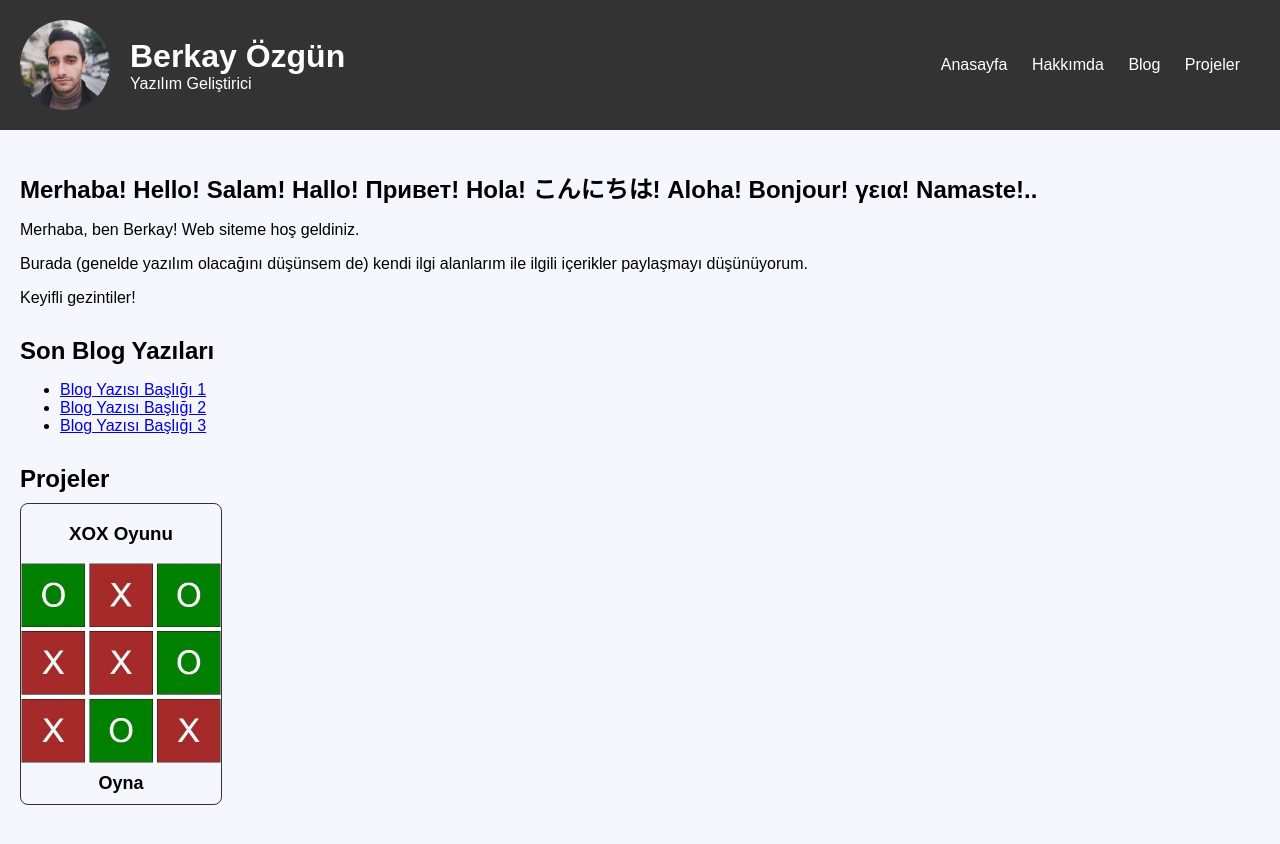
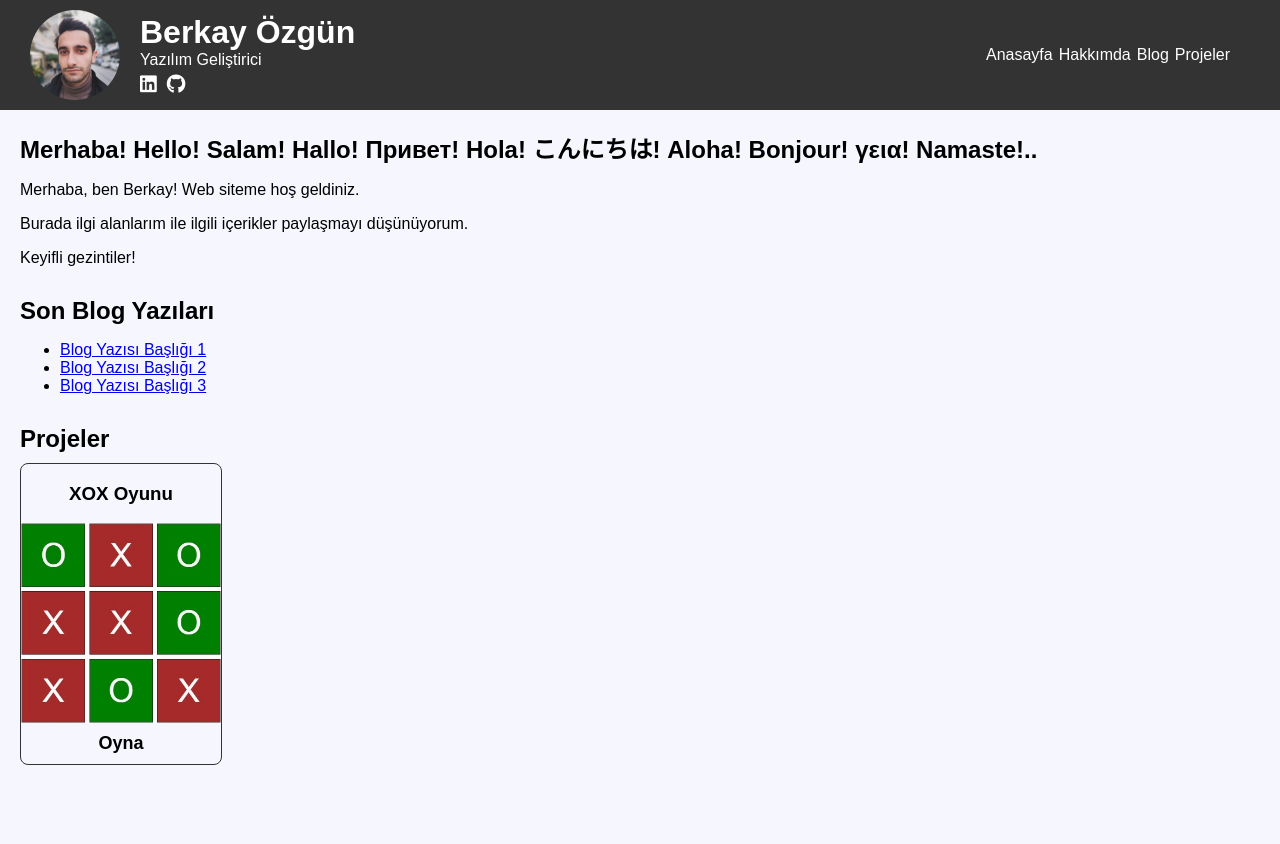
Before and after one commit to Derv1s/Derv1s.github.io, a plain HTML site: page index.html in a window 1280 px wide. After the commit the page ends 800 px from the top, so only its background shows below. Drawn offline with Linux system fonts and the light colour scheme.

Commit message:
add social icons, css to navbar

```diff
--- a/index.html
+++ b/index.html
@@ -3,8 +3,24 @@
   <head>
     <meta charset="UTF-8" />
     <meta name="viewport" content="width=device-width, initial-scale=1.0" />
+    <meta name="description" content="Berkay Özgün's Personal Website" />
+    <meta name="keywords" content="Blog, HTML, CSS, JavaScript" />
+    <meta name="author" content="Berkay Özgün" />
     <link rel="stylesheet" href="style.css" />
-    <link rel="shortcut icon" href="./img/berserk-16.png" type="image/x-icon" id="favicon">
+    <link
+      rel="stylesheet"
+      href="https://cdnjs.cloudflare.com/ajax/libs/font-awesome/6.5.2/css/all.min.css"
+      integrity="sha512-SnH5WK+bZxgPHs44uWIX+LLJAJ9/2PkPKZ5QiAj6Ta86w+fsb2TkcmfRyVX3pBnMFcV7oQPJkl9QevSCWr3W6A=="
+      crossorigin="anonymous"
+      referrerpolicy="no-referrer"
+    />
+
+    <link
+      rel="shortcut icon"
+      href="./img/berserk-16.png"
+      type="image/x-icon"
+      id="favicon"
+    />
     <title>Berkay Özgün</title>
   </head>
   <body>
@@ -14,25 +30,29 @@
         <div class="profile-info">
           <h1>Berkay Özgün</h1>
           <p>Yazılım Geliştirici</p>
+          <div id="socialMedia">
+            <a href="https://www.linkedin.com/in/berkay-ozgun/" target="_blank"><i class="fab fa-linkedin"></i></a>
+            <a href="https://github.com/Derv1s" target="_blank"><i class="fab fa-github"></i></a>
+          </div>
         </div>
       </div>
-      <nav class="navbar">
-        <ul>
-          <li><a href="/index.html">Anasayfa</a></li>
-          <li><a href="#">Hakkımda</a></li>
-          <li><a href="#">Blog</a></li>
-          <li><a href="#projects">Projeler</a></li>
-        </ul>
+      <nav>
+        <a href="/index.html">Anasayfa</a>
+        <a href="#">Hakkımda</a>
+        <a href="#">Blog</a>
+        <a href="#projects">Projeler</a>
       </nav>
     </header>
 
     <main>
       <section>
-        <h2>Merhaba! Hello! Salam! Hallo! Привет! Hola! こんにちは! Aloha! Bonjour! γεια! Namaste!..</h2>
+        <h2>
+          Merhaba! Hello! Salam! Hallo! Привет! Hola! こんにちは! Aloha!
+          Bonjour! γεια! Namaste!..
+        </h2>
         <p>Merhaba, ben Berkay! Web siteme hoş geldiniz.</p>
         <p>
-          Burada (genelde yazılım olacağını düşünsem de) kendi ilgi alanlarım ile
-          ilgili içerikler paylaşmayı düşünüyorum.
+          Burada ilgi alanlarım ile ilgili içerikler paylaşmayı düşünüyorum.
         </p>
         <p>Keyifli gezintiler!</p>
       </section>
@@ -49,10 +69,10 @@
         <h2 id="projects">Projeler</h2>
         <div class="project-card">
           <h3>XOX Oyunu</h3>
-          <img src="/img/xoxGame.jpg" alt="">
+          <img src="/img/xoxGame.jpg" alt="" />
           <a href="https://berkayozgun.dev/XoXGame" target="_blank">Oyna</a>
         </div>
-      </article>
+      </section>
     </main>
   </body>
 </html>
--- a/style.css
+++ b/style.css
@@ -1,49 +1,18 @@
+/* body */
 body {
   background-color: rgb(246, 246, 255);
   font-family: Arial, sans-serif;
-    margin: 0;
+  margin: auto;
   padding: 0;
 }
 
+/* header */
 header {
   background-color: #333;
   color: #fff;
-    padding: 20px;
+  padding: 10px 30px;
   display: flex;
   justify-content: space-between;
-}
-
-.navbar {
-    display: flex;
-    align-items: center;
-}
-
-nav ul {
-    list-style-type: none;
-    padding: 0;
-}
-
-nav ul li {
-    display: inline;
-    margin-right: 20px;
-}
-
-nav ul li a {
-    color: #fff;
-    text-decoration: none;
-}
-
-main {
-    padding: 20px;
-}
-
-section {
-    margin-bottom: 30px;
-}
-
-h1,
-h2 {
-    margin-bottom: 10px;
 }
 
 .profile {
@@ -58,9 +27,61 @@ h2 {
   height: 90px;
 }
 
+.profile-info {
+    display: flex;
+    flex-direction: column;
+}
+
 .profile-info h1,
 .profile-info p {
   margin: 0;
+}
+
+#socialMedia {
+  list-style-type: none;
+  display: flex;
+  margin-top: 5px;
+}
+
+#socialMedia a {
+  margin-right: 10px;
+  font-size: larger;
+}
+
+#socialMedia a,
+nav a {
+  color: white;
+  text-decoration: none;
+  transition: font-size 0.25s;
+}
+
+nav {
+  display: flex;
+  align-items: center;
+  padding: 0 20px;
+  width: 20%;
+  justify-content: space-between;
+}
+
+nav a:hover {
+    font-size: x-large;
+    transition: font-size 0.25s;
+    text-shadow: 1px 1px 20px white;
+}
+
+
+/* main */
+main {
+  padding: 0px 20px;
+}
+
+section {
+  margin-bottom: 30px;
+}
+
+h1,
+h2 {
+  margin-bottom: 10px;
 }
 
 .project-card {
@@ -87,7 +108,7 @@ h2 {
   border-radius: 7px;
 }
 
-.project-card a:hover{
+.project-card a:hover {
   background-color: rgb(33, 50, 90);
   color: white;
 }
```
Lines whose indentation alone changed are shown as unchanged.
